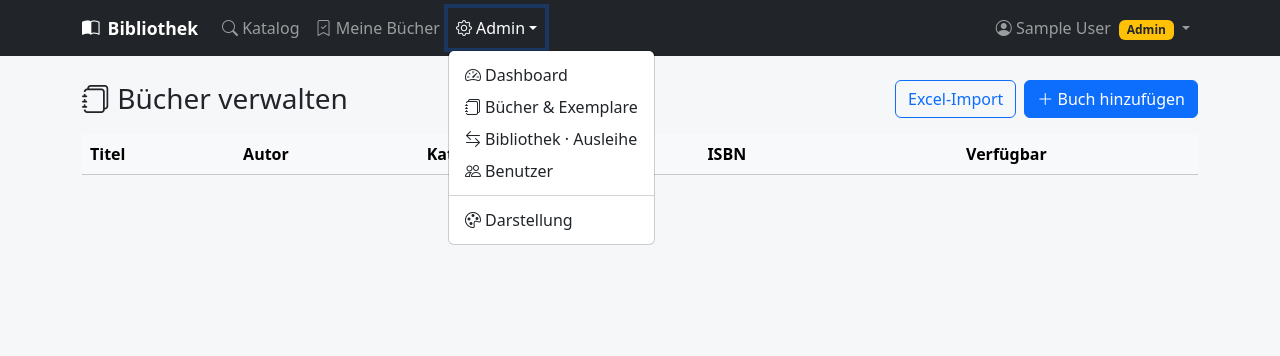
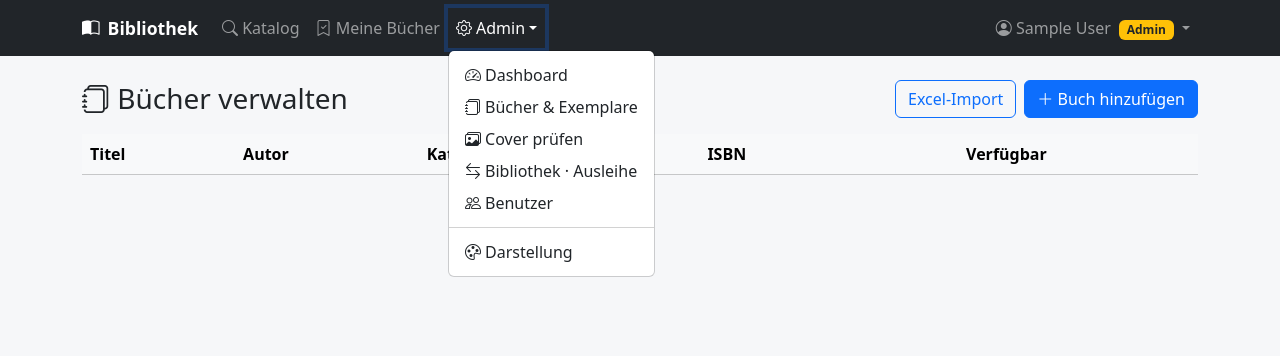
Before and after one commit to jeh0004/Bib, a Flask app: page /admin/books in a window 1280 px wide, after a click on "Admin". Shown: the top 356 px of the page. Run offline with Flask 3, Linux system fonts and the light colour scheme; the visitor is signed in with stand-in values (Sample User, id 1); data comes from the database, SQL or seed files in the repository; data that the repository does not hold is empty; parts of the project's set-up code (start-up, migrations or seed data) failed here and were passed over; some libraries are stand-ins or nearby versions.

Commit message:
Add cover review to admin navigation

```diff
--- a/templates/base.html
+++ b/templates/base.html
@@ -74,6 +74,7 @@
           <ul class="dropdown-menu">
             <li><a class="dropdown-item" href="{{ url_for('admin_dashboard') }}"><i class="bi bi-speedometer2"></i> {{ t.nav_dashboard }}</a></li>
             <li><a class="dropdown-item" href="{{ url_for('catalog_extra.index') }}"><i class="bi bi-journals"></i> Bücher & Exemplare</a></li>
+            <li><a class="dropdown-item" href="{{ url_for('catalog_extra.cover_review') }}"><i class="bi bi-images"></i> Cover prüfen</a></li>
             <li><a class="dropdown-item" href="{{ url_for('admin_loans') }}"><i class="bi bi-arrow-left-right"></i> Bibliothek · Ausleihe</a></li>
             <li><a class="dropdown-item" href="{{ url_for('admin_users') }}"><i class="bi bi-people"></i> {{ t.nav_users }}</a></li>
             <li><hr class="dropdown-divider"></li>
```
